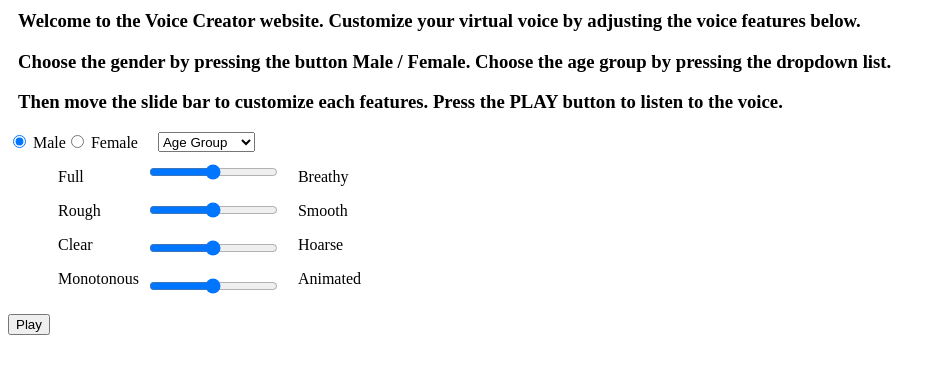
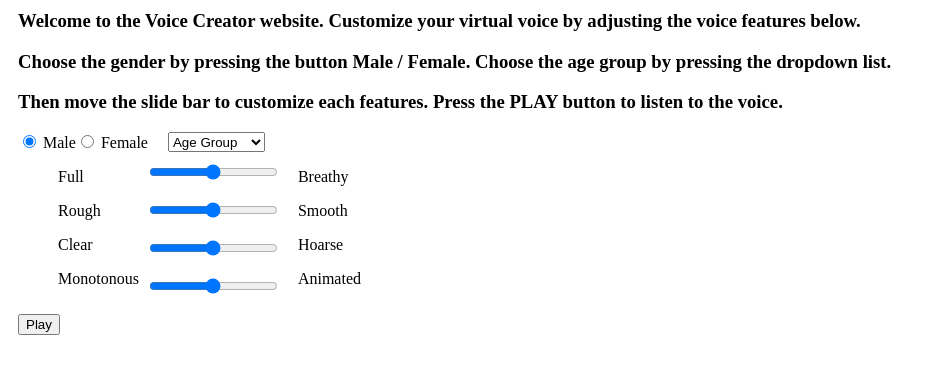
Before and after one commit to hyeonJeongByeon/VoiceCreator, a Django app: page / in a window 1280 px wide. Shown: the top 374 px of the page, without its empty margins (0-946 px from the left). Run offline with Django 3.2, Linux system fonts and the light colour scheme.

Commit message:
add margin

```diff
--- a/VoiceCreator/main/templates/voice_search.html
+++ b/VoiceCreator/main/templates/voice_search.html
@@ -39,7 +39,7 @@
     </div>
 
     <div style="display: flex;">
-        <div style="display: flex;">
+        <div style="display: flex; margin-left: 10px;">
             <div>
                 <input type="radio" id="male" name="gender_input" value="0" checked>
                 <label for="male">Male</label>
@@ -85,7 +85,7 @@
         </div>
     </div>
 
-    <button onclick="play();">Play</button>
+    <button onclick="play();" style="margin-left: 10px;">Play</button>
 
     <div id="url_list">
     </div>
```
